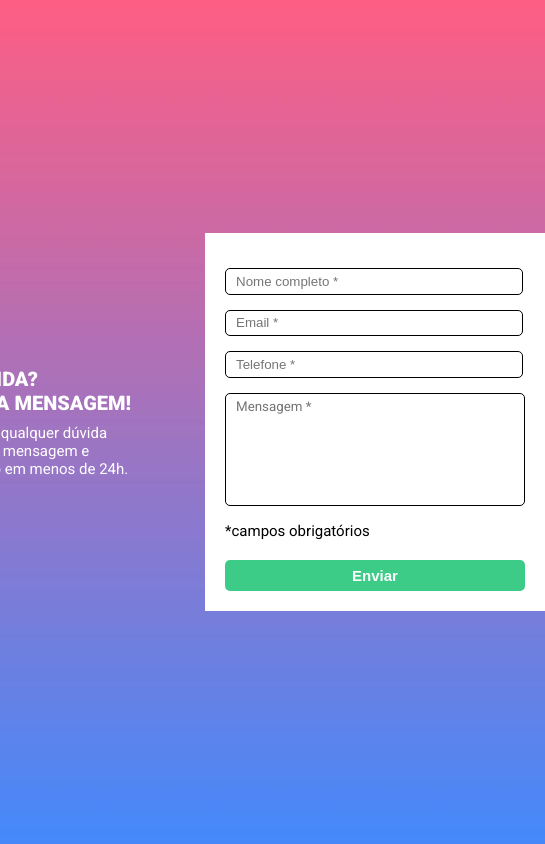
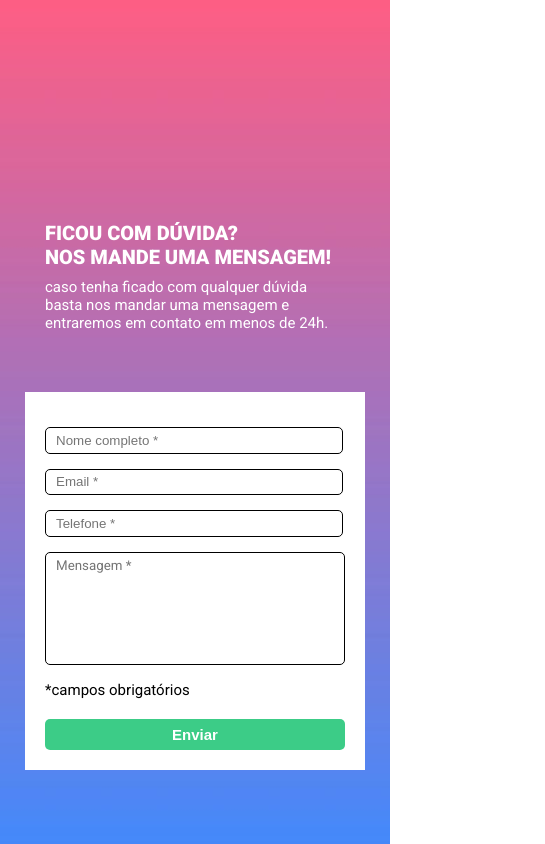
Before and after one commit to wes-araujo/formulario, a plain HTML site: page index.html in a window 390 px wide. Shown: the whole page, 545 px wide, since content can reach past the window. Drawn offline with Linux system fonts and the light colour scheme.

Commit message:
Adicionando responsividade

```diff
--- a/src/css/style.css
+++ b/src/css/style.css
@@ -119,3 +119,9 @@ main{
     font-weight: 400;
     display: block;
 }
+
+@media (max-width: 820px){
+    .conteudo{
+    flex-direction: column;
+}
+}
```
